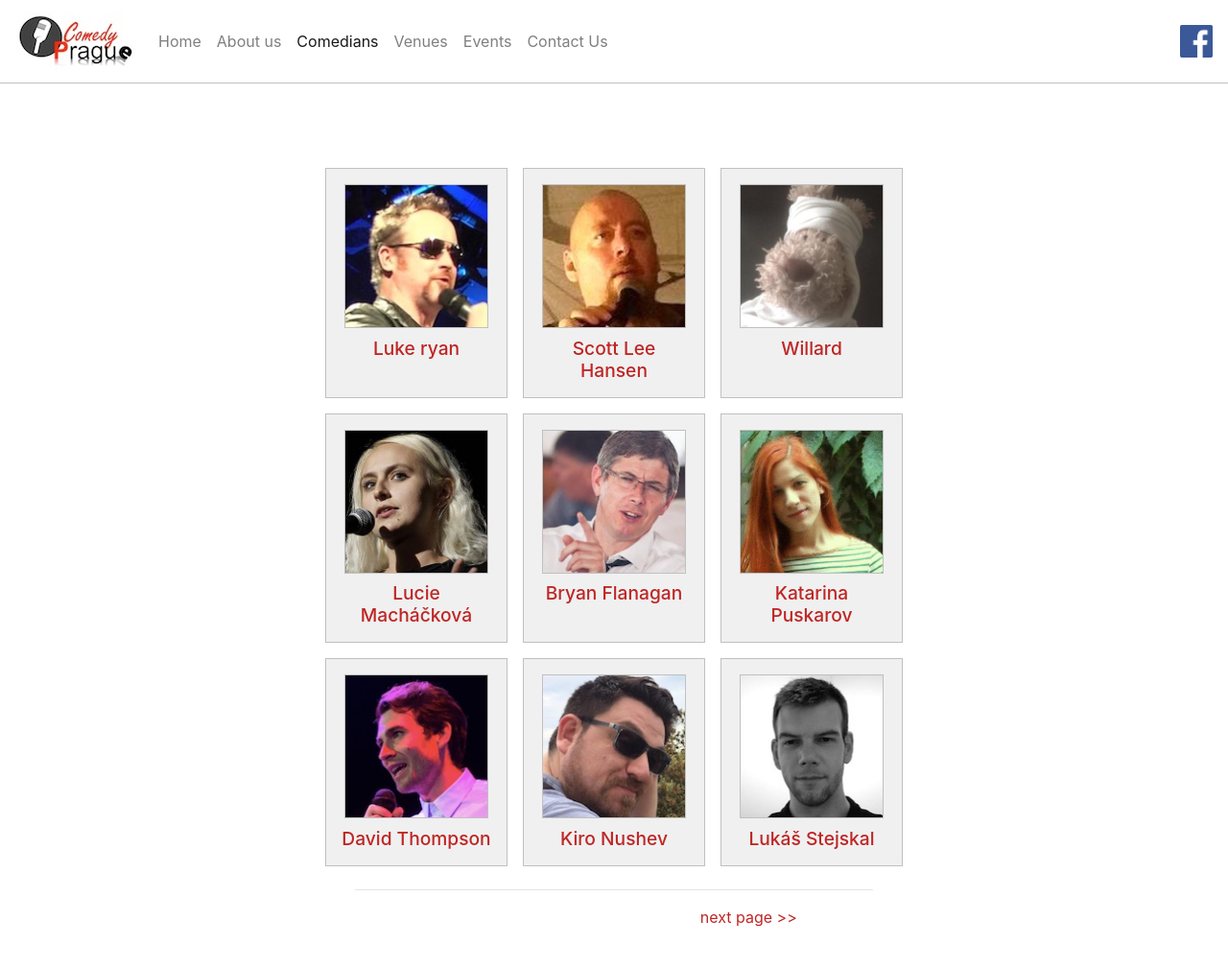
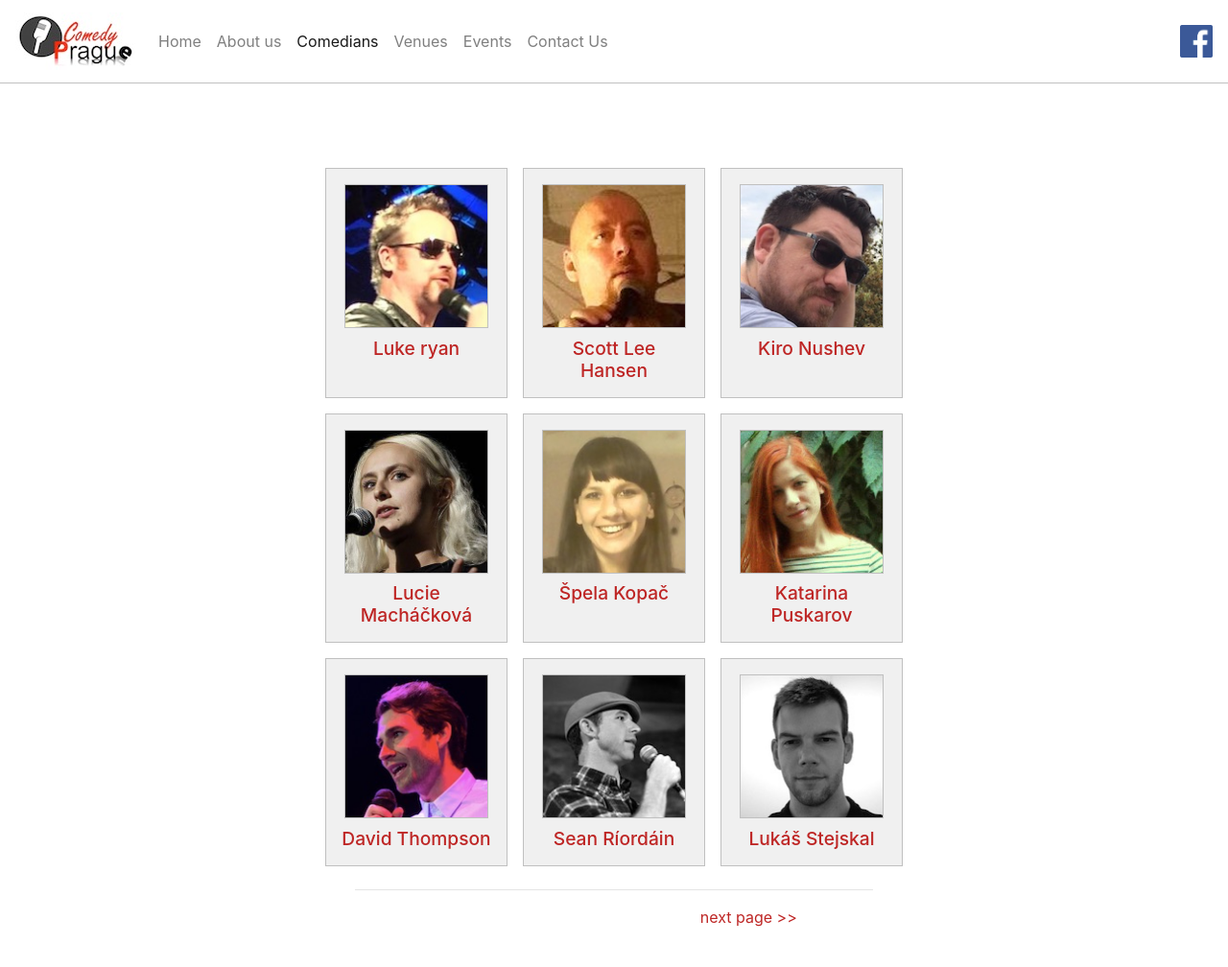
Before and after one commit to ComedyPrague/ComedyPrague.github.io, a Jekyll site: the page built from comedians.html, in a window 1280 px wide. Shown: the whole page at 96% size. Built offline with Jekyll 4.4.1, drawn with Linux system fonts in a browser that asks for light colours; nearby versions of some CDN libraries.

Commit message:
Changed order of comedians

```diff
--- a/_config.yml
+++ b/_config.yml
@@ -14,22 +14,22 @@ url: "http://comedyprague.cz" # the base hostname & protocol for your site, e.g.
 comedians:
   - { id: luke-ryan, name: Luke ryan }
   - { id: scott-lee-hansen, name: Scott Lee Hansen }
-  - { id: willard-toydog, name: Willard }
+  - { id: kiro-nushev, name: Kiro Nushev }
   - { id: lucie-machackova, name: Lucie Macháčková }
-  - { id: bryan-flanagan, name: Bryan Flanagan }
+  - { id: spela-kopac, name: Špela Kopač }
   - { id: katarina-puskarov, name: Katarina Puskarov }
   - { id: david-thompson, name: David Thompson }
-  - { id: kiro-nushev, name: Kiro Nushev }
+  - { id: sean-riordain, name: Sean Ríordáin }
   - { id: lukas-stejskal, name: Lukáš Stejskal }
-  - { id: spela-kopac, name: Špela Kopač }
+  - { id: bryan-flanagan, name: Bryan Flanagan }
+  - { id: carmine-rodi-falanga, name: Carmine Rodi Falanga }
+  - { id: jeffrey-mons, name: Jeffrey Mons }
+  - { id: david-cox, name: David Cox }
   - { id: alex, name: Alex }
-  - { id: david-cox, name: David Cox }
-  - { id: jeffrey-mons, name: Jeffrey Mons }
+  - { id: willard-toydog, name: Willard }
+  - { id: russell-adam-webb, name: Russell Adam Webb }
   - { id: jeff-baugh, name: Jeff Baugh }
   - { id: tomasz-kepa, name: Tomasz Kepa }
-  - { id: russell-adam-webb, name: Russell Adam Webb }
-  - { id: carmine-rodi-falanga, name: Carmine Rodi Falanga }
-  - { id: sean-riordain, name: Sean Ríordáin }
 
 # Build settings
 markdown: kramdown
```
